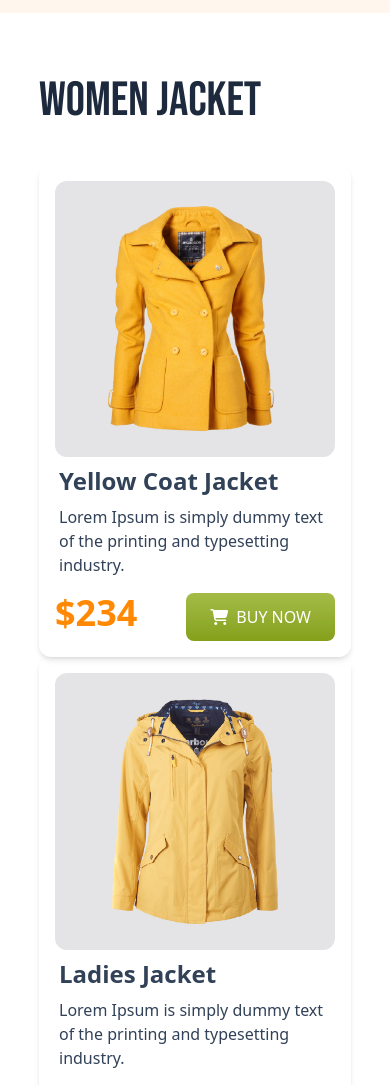
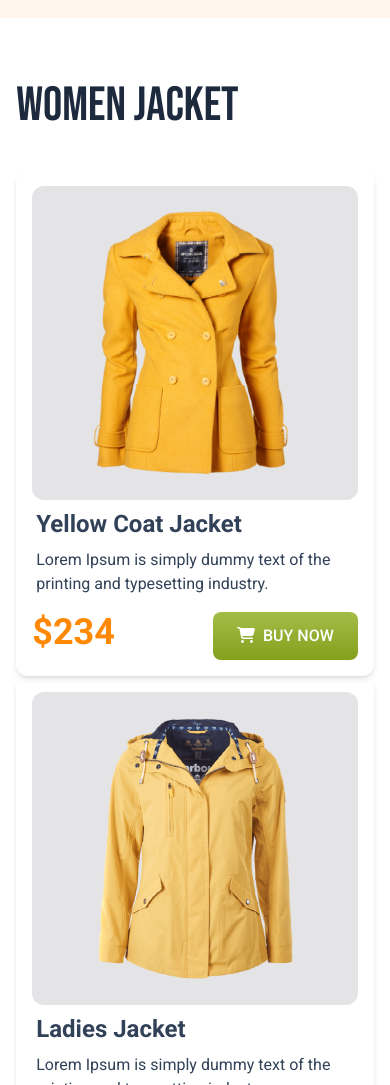
Before and after one commit to deverfan44/Penguin-Fashion-Tawlind, a plain HTML site: page index.html in a window 390 px wide. Shown: the part 915-2000 px from the top of the page. Drawn offline with nearby package versions, Linux system fonts and the light colour scheme.

Commit message:
Update font family

```diff
--- a/index.html
+++ b/index.html
@@ -9,9 +9,9 @@
     <link rel="stylesheet" href="https://cdnjs.cloudflare.com/ajax/libs/font-awesome/6.7.2/css/all.min.css"/>
     <link rel="stylesheet" href="./styles/style.css">
 </head>
-<body>
+<body class="font-roboto">
     <header class="pt-4 pb-20 bg-orange-50">
-        <section class="w-4/5 mx-auto">
+        <section class="md:w-4/5 w-11/12 mx-auto">
             <!-- navBar section  -->
             <nav class="flex flex-col md:flex-row justify-between items-center">
                 <div class="nav_brands basis-3/12">
@@ -30,7 +30,7 @@
             <!-- Hero Section  -->
             <div class="hero_section flex flex-col md:flex-row mt-8">
                 <div class="hero_content basis-2/5 flex flex-col justify-center">
-                    <h1 class="text-7xl bebus_neue_font"><span class="text-orange-400">Be the Penguins</span><br>of Winter</h1>
+                    <h1 class="text-7xl font-bebas-neue"><span class="text-orange-400">Be the Penguins</span><br>of Winter</h1>
                     <p class="text-gray-800 my-2">Welcome our penguin fashion store. You can choose your favourite jackets and more things</p>
                     <div class="hero_btn">
                     <button type="button" class="bg-gradient-to-b from-[#A4BC46] to-[#85A019] font-medium text-white px-9 py-5 uppercase rounded-lg cursor-pointer"><span class="text-white inline-block mr-2"><i class="fa-solid fa-cart-shopping"></i></span>Buy Now</button>
@@ -46,10 +46,10 @@
     <main>
         <!-- Women Collection  -->
         <section class="women_collection mt-16 mb-20">
-            <div class="w-4/5 mx-auto women_title mb-10">
-                <h1 class="bebus_neue_font font-bold text-slate-800 text-5xl">Women Jacket</h1>
+            <div class="md:w-4/5 w-11/12 mx-auto women_title mb-10">
+                <h1 class="font-bebas-neue font-bold text-slate-800 text-5xl">Women Jacket</h1>
             </div>
-            <div class="w-4/5 mx-auto flex md:flex-row flex-col md:gap-x-8 lg:gap-x-15">
+            <div class="md:w-4/5 w-11/12 mx-auto flex md:flex-row flex-col md:gap-x-8 lg:gap-x-15">
                 <div class="card_box p-4 rounded-xl shadow-md">
                     <div class="card_img flex justify-center bg-zinc-200 rounded-xl py-6">
                         <img src="./images/jacket-1.png" class="w-4/6" alt="">
@@ -94,10 +94,10 @@
 
         <!-- Men collection  -->
         <section class="men_collection my-16">
-            <div class="w-4/5 mx-auto women_title mb-10">
-                <h1 class="bebus_neue_font font-bold text-slate-800 text-5xl">Men Jacket</h1>
+            <div class="md:w-4/5 w-11/12 mx-auto women_title mb-10">
+                <h1 class="font-bebas-neue font-bold text-slate-800 text-5xl">Men Jacket</h1>
             </div>
-            <div class="w-4/5 mx-auto flex md:flex-row flex-col md:gap-x-8 lg:gap-x-15">
+            <div class="md:w-4/5 w-11/12 mx-auto flex md:flex-row flex-col md:gap-x-8 lg:gap-x-15">
                 <div class="card_box p-4 rounded-xl shadow-md">
                     <div class="card_img flex justify-center bg-zinc-200 rounded-xl py-6">
                         <img src="./images/jacket-4.png" class="w-4/6" alt="">
@@ -140,5 +140,6 @@
             </div>
         </section>
     </main>
+
 </body>
 </html>
--- a/styles/style.css
+++ b/styles/style.css
@@ -1,13 +1,11 @@
-@import url('https://fonts.googleapis.com/css2?family=Bebas+Neue&display=swap');
+@import url('https://fonts.googleapis.com/css2?family=Bebas+Neue&family=Roboto:ital,wght@0,100..900;1,100..900&display=swap');
 
-/* .bebas-neue-regular {
+
+.font-bebas-neue {
     font-family: "Bebas Neue", serif;
     font-weight: 400;
-    font-style: normal;
-} */
-
-.bebus_neue_font{
-    font-family: "Bebas Neue", serif;
+}
+.font-roboto {
+    font-family: "Roboto", serif;
     font-weight: 400;
-    font-style: normal;
 }
```
